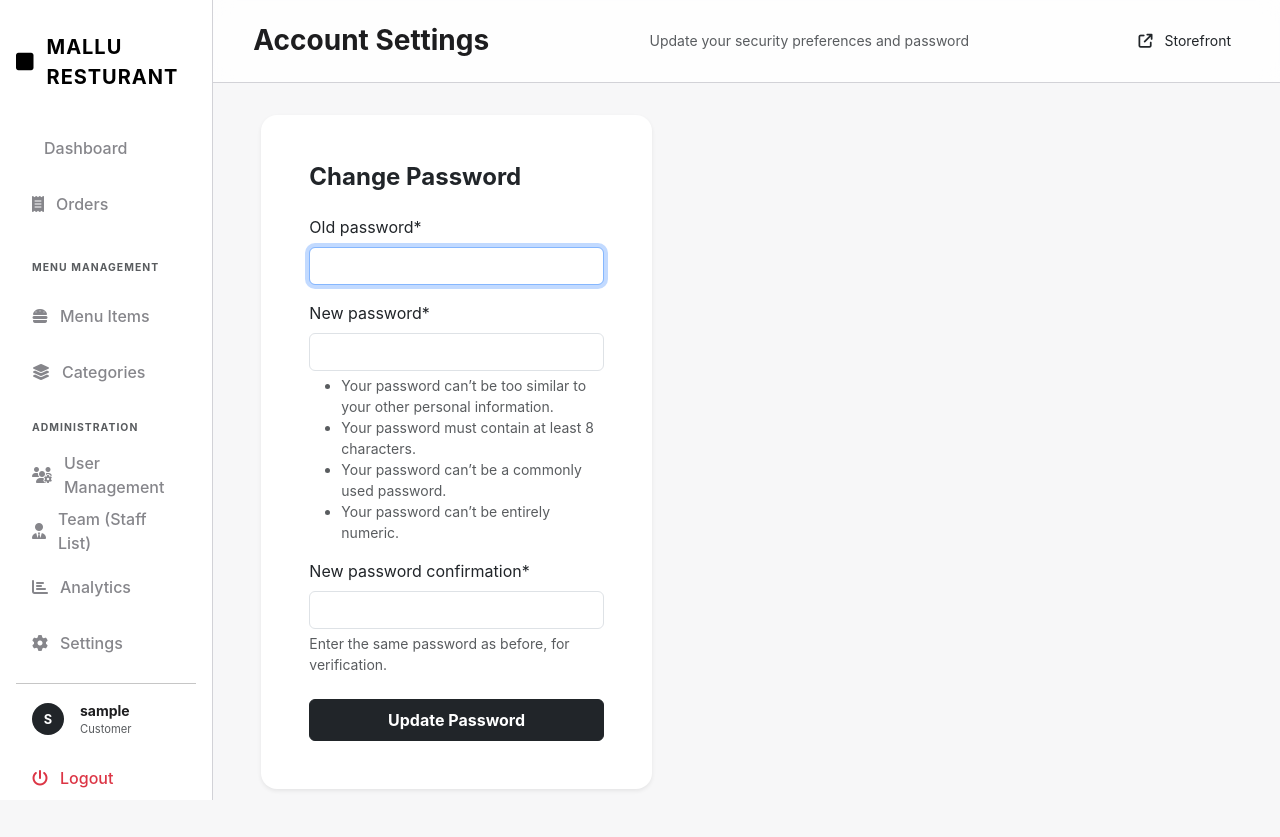
After one commit to arjunbabu9656/Hotal-management, a Django app: page /manager/settings/ in a window 1280 px wide. The commit adds this page. Run offline with Django 5.2, Linux system fonts and the light colour scheme; the visitor is signed in with stand-in values (Sample User, id 1); data comes from the database, SQL or seed files in the repository; some libraries are stand-ins or nearby versions.

Commit message:
Add settings page for admin password change

```diff
--- a/manager/templates/manager/base_manager.html
+++ b/manager/templates/manager/base_manager.html
@@ -53,6 +53,9 @@
                         {% endif %}
                         {% endif %}
                         {% endwith %}
+                        <a class="admin-nav-link {% if url_name == 'settings' %}active{% endif %}" href="{% url 'manager:settings' %}">
+                            <i class="fas fa-cog"></i> Settings
+                        </a>
                     </div>
 
                     <div class="mt-auto">
@@ -94,6 +97,9 @@
                             </a>
                             <a class="admin-nav-link" href="{% url 'manager:menu_list' %}">
                                 <i class="fas fa-utensils"></i> Menu Items
+                            </a>
+                            <a class="admin-nav-link" href="{% url 'manager:settings' %}">
+                                <i class="fas fa-cog"></i> Settings
                             </a>
                             <hr class="my-2 opacity-10">
                             <a class="admin-nav-link text-danger" href="{% url 'accounts:logout' %}">
--- /dev/null
+++ b/manager/templates/manager/settings.html
@@ -0,0 +1,26 @@
+{% extends "manager/base_manager.html" %}
+{% load crispy_forms_tags %}
+
+{% block header %}
+<h1>Account Settings</h1>
+<p class="text-muted small mb-0">Update your security preferences and password</p>
+{% endblock %}
+
+{% block content %}
+<div class="row">
+    <div class="col-md-6 col-lg-5">
+        <div class="card border-0 shadow-sm rounded-4">
+            <div class="card-body p-4 p-md-5">
+                <h4 class="fw-bold mb-4">Change Password</h4>
+                <form method="post" class="authentication-form">
+                    {% csrf_token %}
+                    {{ form|crispy }}
+                    <div class="d-grid mt-4">
+                        <button type="submit" class="btn btn-dark py-2 fw-bold">Update Password</button>
+                    </div>
+                </form>
+            </div>
+        </div>
+    </div>
+</div>
+{% endblock %}
--- a/manager/urls.py
+++ b/manager/urls.py
@@ -28,4 +28,5 @@ urlpatterns = [
     path('reports/', views.reports, name='reports'),
     path('archive/', views.order_archive, name='order_archive'),
     path('reset-day/', views.reset_daily_orders, name='reset_daily_orders'),
+    path('settings/', views.settings_view, name='settings'),
 ]
--- a/manager/views.py
+++ b/manager/views.py
@@ -278,3 +278,22 @@ def reset_daily_orders(request):
         messages.success(request, f"Successfully cleared dashboard and archived {archived_count} orders.")
         return redirect('manager:dashboard')
     return redirect('manager:dashboard')
+
+from django.contrib.auth.forms import PasswordChangeForm
+from django.contrib.auth import update_session_auth_hash
+
+@login_required
+@role_required(allowed_roles=['owner', 'manager'])
+def settings_view(request):
+    if request.method == 'POST':
+        form = PasswordChangeForm(request.user, request.POST)
+        if form.is_valid():
+            user = form.save()
+            update_session_auth_hash(request, user)  # Keep user logged in
+            messages.success(request, 'Your password was successfully updated!')
+            return redirect('manager:settings')
+        else:
+            messages.error(request, 'Please correct the error below.')
+    else:
+        form = PasswordChangeForm(request.user)
+    return render(request, 'manager/settings.html', {'form': form})
```
